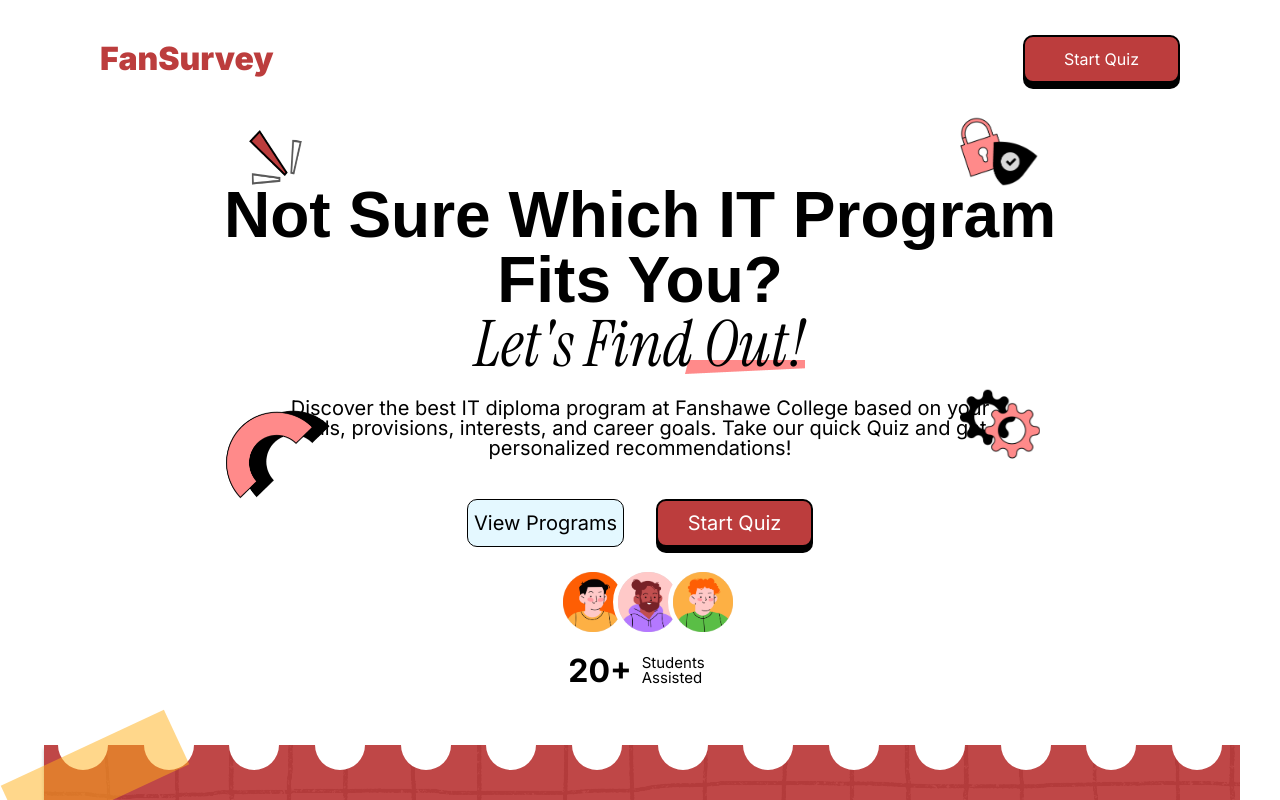
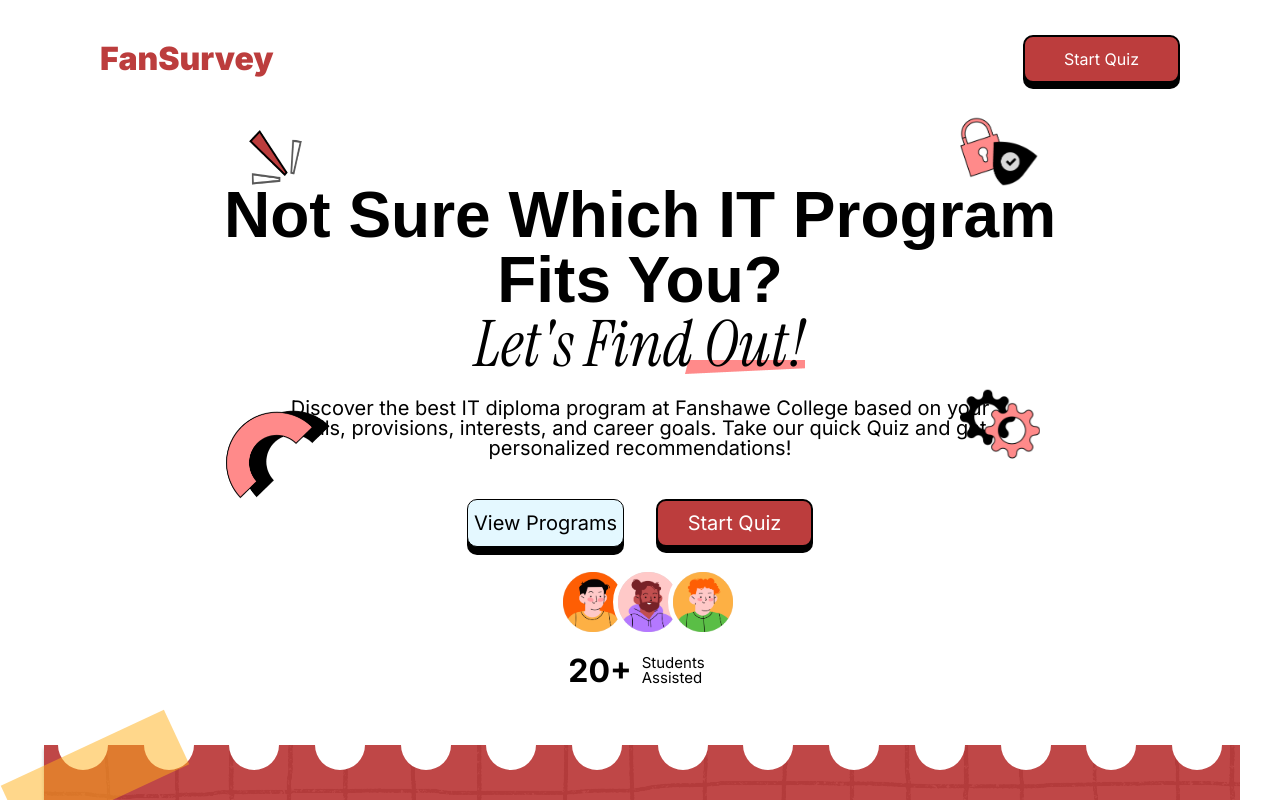
Before and after one commit to andresmotta9/fanshawe-survey-front, a React (Vite) app: page / in a window 1280 px wide. In both pictures the pointer is over the button "View Programs". Shown: the top 800 px of the page. Built offline with nearby package versions, Linux system fonts and the light colour scheme; no server answers; a web font is replaced by a local one.

Commit message:
Add hover effect and cursor style to secondary button for better interactivity

```diff
--- a/src/components/secondaryButton/styles.css
+++ b/src/components/secondaryButton/styles.css
@@ -5,6 +5,11 @@
     border: 1px solid black;
     background-color: #E4F8FF;
     border-radius: 10px;
+    cursor: pointer;
+}
+.secondaryButton:hover{
+    box-shadow: 0px 8px 0px 0px rgba(0, 0, 0, 1);
+    cursor: pointer;
 }
 
 @media (min-width: 1024px) {
```
